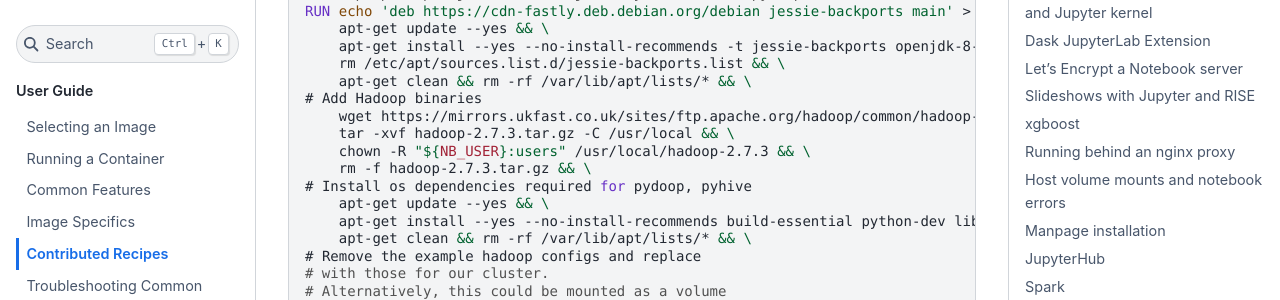
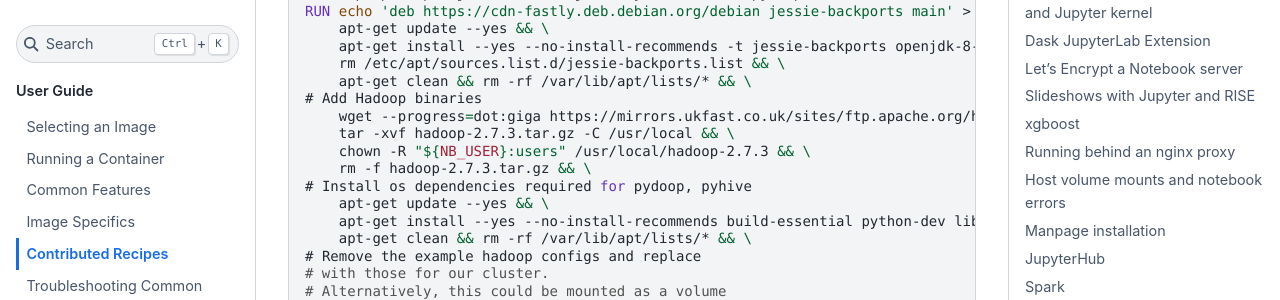
Before and after one commit to jupyter/docker-stacks, a Sphinx documentation site: the page built from docs/using/recipes.md, in a window 1280 px wide and 900 px high, scrolled down 8655 px. Shown: the part 152-452 px from the top of the window. Built offline with Sphinx 7.4.7 and the Sphinx Book theme 1.1.4, drawn with Linux system fonts in a browser that asks for light colours; some of the changed text lies outside the part shown.

Commit message:
Do not use wget --quiet, as it makes debugging much harder

```diff
--- a/docs/using/recipes.md
+++ b/docs/using/recipes.md
@@ -405,7 +405,7 @@ RUN echo 'deb https://cdn-fastly.deb.debian.org/debian jessie-backports main' >
     rm /etc/apt/sources.list.d/jessie-backports.list && \
     apt-get clean && rm -rf /var/lib/apt/lists/* && \
 # Add Hadoop binaries
-    wget https://mirrors.ukfast.co.uk/sites/ftp.apache.org/hadoop/common/hadoop-2.7.3/hadoop-2.7.3.tar.gz && \
+    wget --progress=dot:giga https://mirrors.ukfast.co.uk/sites/ftp.apache.org/hadoop/common/hadoop-2.7.3/hadoop-2.7.3.tar.gz && \
     tar -xvf hadoop-2.7.3.tar.gz -C /usr/local && \
     chown -R "${NB_USER}:users" /usr/local/hadoop-2.7.3 && \
     rm -f hadoop-2.7.3.tar.gz && \
@@ -543,7 +543,7 @@ FROM jupyter/scipy-notebook:latest
 
 RUN PYV=$(ls "${CONDA_DIR}/lib" | grep ^python) && \
     MPL_DATA="${CONDA_DIR}/lib/${PYV}/site-packages/matplotlib/mpl-data" && \
-    wget --quiet -P "${MPL_DATA}/fonts/ttf/" https://mirrors.cloud.tencent.com/adobe-fonts/source-han-sans/SubsetOTF/CN/SourceHanSansCN-Normal.otf && \
+    wget --progress=dot:giga -P "${MPL_DATA}/fonts/ttf/" https://mirrors.cloud.tencent.com/adobe-fonts/source-han-sans/SubsetOTF/CN/SourceHanSansCN-Normal.otf && \
     sed -i 's/#font.family/font.family/g' "${MPL_DATA}/matplotlibrc" && \
     sed -i 's/#font.sans-serif:/font.sans-serif: Source Han Sans CN,/g' "${MPL_DATA}/matplotlibrc" && \
     sed -i 's/#axes.unicode_minus: True/axes.unicode_minus: False/g' "${MPL_DATA}/matplotlibrc" && \
@@ -598,7 +598,7 @@ ENV PATH="/opt/mssql-tools18/bin:${PATH}"
 
 RUN apt-get update --yes && \
     apt-get install --yes --no-install-recommends gnupg2 && \
-    wget -qO- https://packages.microsoft.com/keys/microsoft.asc | gpg --dearmor > /usr/share/keyrings/microsoft.gpg && \
+    wget --progress=dot:giga https://packages.microsoft.com/keys/microsoft.asc | gpg --dearmor > /usr/share/keyrings/microsoft.gpg && \
     apt-get purge --yes gnupg2 && \
     echo "deb [arch=amd64,armhf,arm64 signed-by=/usr/share/keyrings/microsoft.gpg] https://packages.microsoft.com/ubuntu/22.04/prod jammy main" > /etc/apt/sources.list.d/microsoft.list && \
     apt-get update --yes && \
```
Also changed, not shown: 3 other files.
